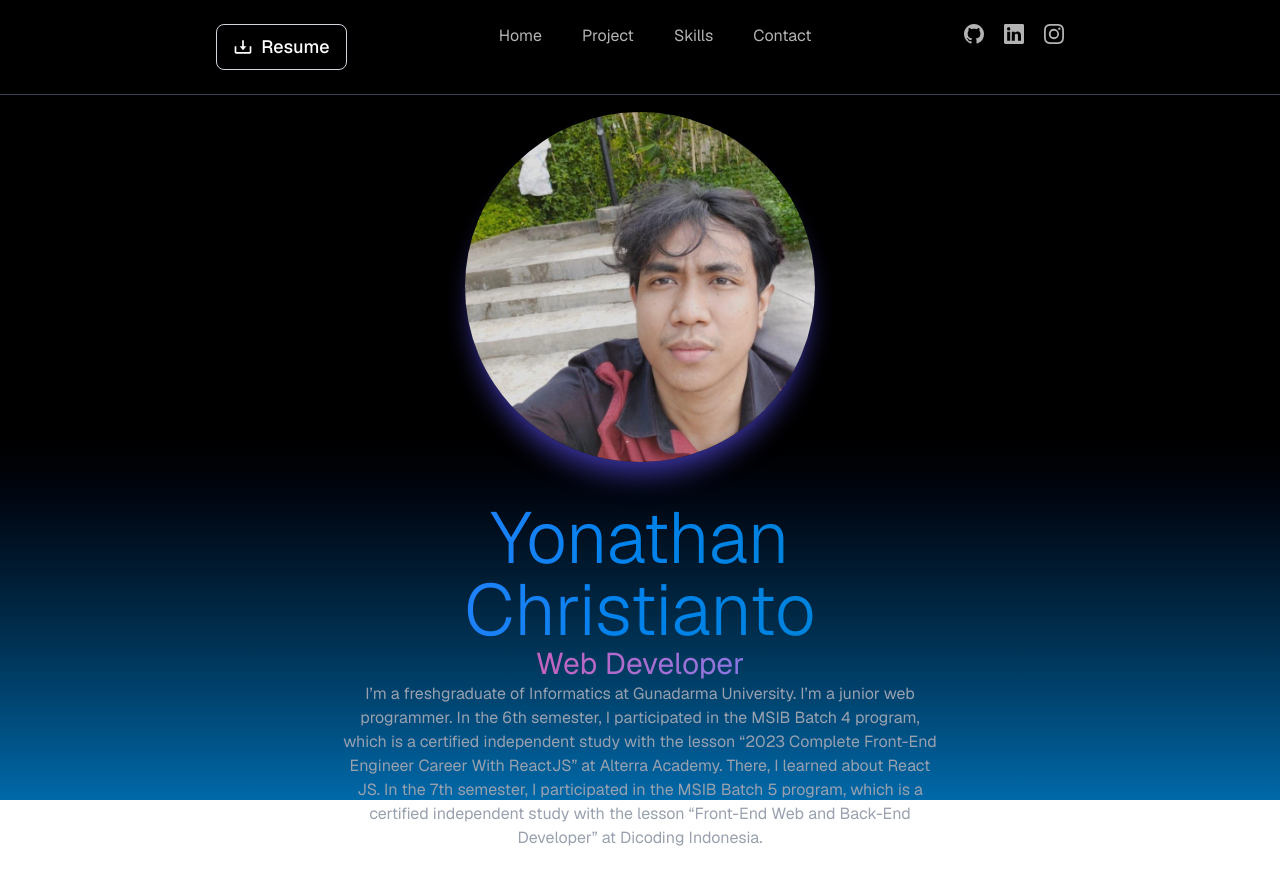
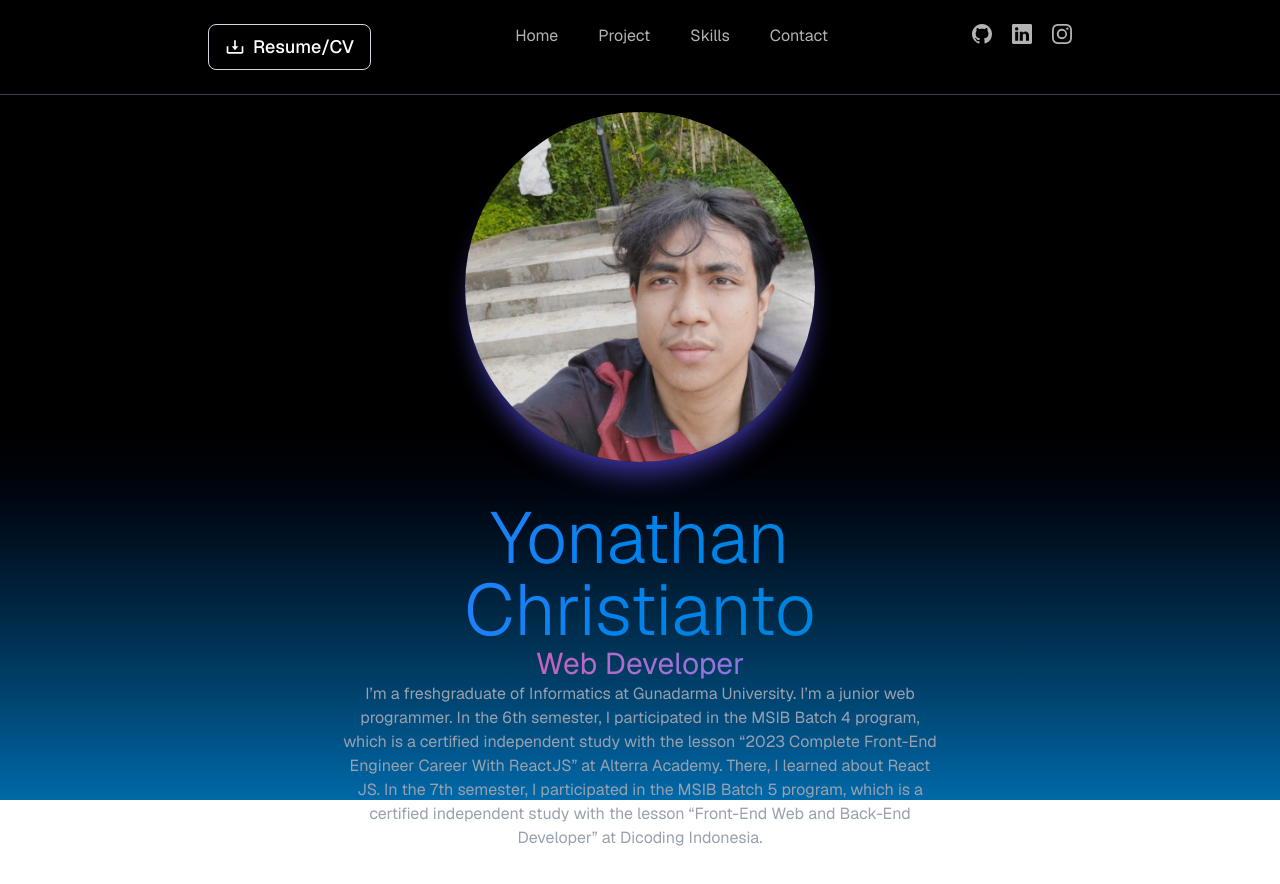
Before and after one commit to yonathanch/MyPortofolio, a React (Vite) app: page / in a window 1280 px wide. Shown: the top 884 px of the page. Built offline with nearby package versions, Linux system fonts and the light colour scheme.

Commit message:
add cv/resume

```diff
--- a/src/components/Navbar.jsx
+++ b/src/components/Navbar.jsx
@@ -13,12 +13,12 @@ const Navbar = () => {
     <>
       <nav className="fixed top-0 z-10 flex w-full item-center justify-between border-b border-b-gray-700 bg-black/70 px-16 py-6 text-white backdrop-blur-lg md:justify-evenly ">
         <a
-          href="/CV.pdf" // Ganti dengan path CV-mu
+          href="/public/Resume_cv.pdf"
           download
           className="px-4 py-2 rounded-lg border border-gray-300 text-white text-lg font-medium transition-all duration-300 hover:bg-white hover:text-black hover:border-white flex items-center gap-2"
         >
           <BiDownload className="text-xl" />
-          Resume
+          Resume/CV
         </a>
 
         <ul className="hidden md:flex gap-10">
```
Also changed, not shown: 1 other file (tests, documents, lock files or other folders).
